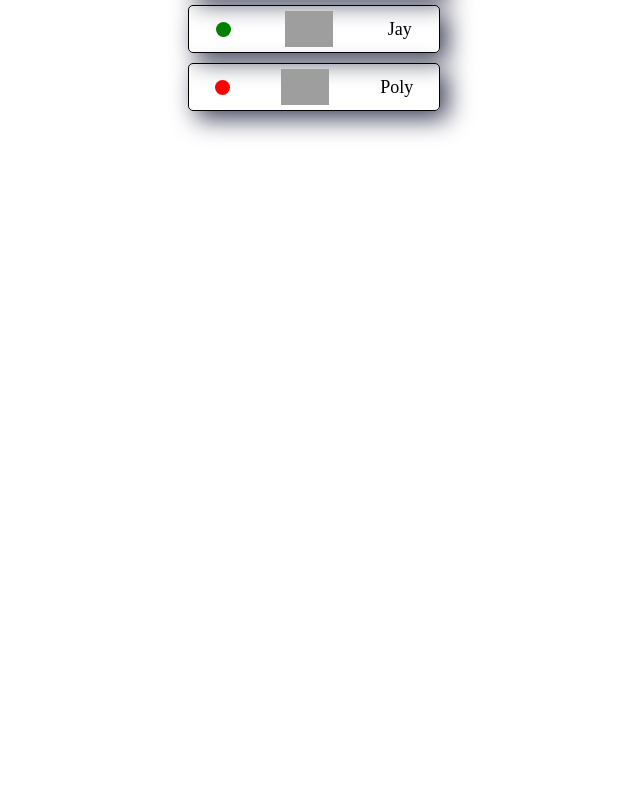
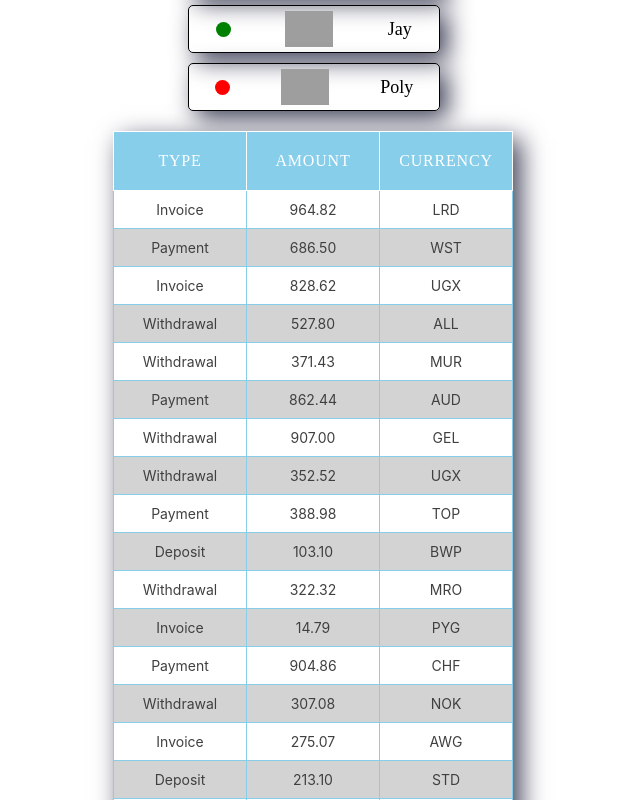
Before and after one commit to rvzdnk/goit-react-hw-01-components, a React (Create React App) app: page / in a window 1280 px wide. Shown: the part 700-1500 px from the top of the page, without its empty margins (327-967 px from the left). Before the commit the page ends 851 px from the top, so only its background shows below. Built offline with nearby package versions, Linux system fonts and the light colour scheme; grey boxes are pictures that could not be loaded.

Commit message:
final task

```diff
--- a/src/components/App.jsx
+++ b/src/components/App.jsx
@@ -8,6 +8,9 @@ import data from '../data/data.json';
 
 import { FriendList } from './FriendList/FriendList';
 import friends from '../data/friends.json';
+
+import { TransactionHistory } from './TransactionHistory/TransactionHistory';
+import transaction from '../data/transaction.json';
 
 export const App = () => {
 
@@ -30,6 +33,9 @@ export const App = () => {
         <FriendList
         friends={friends}
         />
+        <TransactionHistory
+        items={transaction}
+        />
     </Container>
     </>
   );
--- /dev/null
+++ b/src/components/TransactionHistory/TransactionHistory.jsx
@@ -0,0 +1,33 @@
+import PropTypes from "prop-types";
+import styles from './TransactionHistory.module.css';
+
+export const TransactionHistory = ({items}) => {
+
+    const {header__row, header, data__row, data__type, data, transactions} = styles;
+
+    return(
+        <table className ={transactions}>
+            <thead>
+                <tr className={header__row}>
+                    <th className={header}>Type</th>
+                    <th className={header}>Amount</th>
+                    <th className={header}>Currency</th>
+                </tr>
+            </thead>
+            <tbody>
+                {items.map(({id, type, amount, currency}) =>
+                <tr key={id} className={data__row}>
+                    <td className={data__type}>{type}</td>
+                    <td className={data}>{amount}</td>
+                    <td className={data}>{currency}</td>
+                </tr>
+                )}
+            </tbody>
+
+        </table>
+    )
+};
+
+TransactionHistory.propTypes ={
+    items: PropTypes.array,
+}
--- /dev/null
+++ b/src/components/TransactionHistory/TransactionHistory.module.css
@@ -0,0 +1,37 @@
+.transactions{
+    max-width: 400px;
+    width: 100%;
+    box-shadow: 8px 8px 24px 0px rgba(66, 68, 90, 1);
+    border-collapse: collapse;
+}
+
+.header__row{
+    background-color: skyblue;
+}
+
+.header{
+    width: calc(100%/3);
+    color: white;
+    font: 16px bold;
+    text-transform: uppercase;
+    letter-spacing: 0.05em;
+    border: 1px solid white;
+    padding: 20px 10px;
+}
+
+.data__row:nth-of-type(even){
+    background-color:lightgray;
+}
+
+.data__type,
+.data{
+    text-align: center;
+    font-size: 14px;
+    border: 1px solid skyblue;
+    color: #404040;
+    padding: 10px 0;
+}
+
+.data__type{
+    text-transform: capitalize;
+}
```
